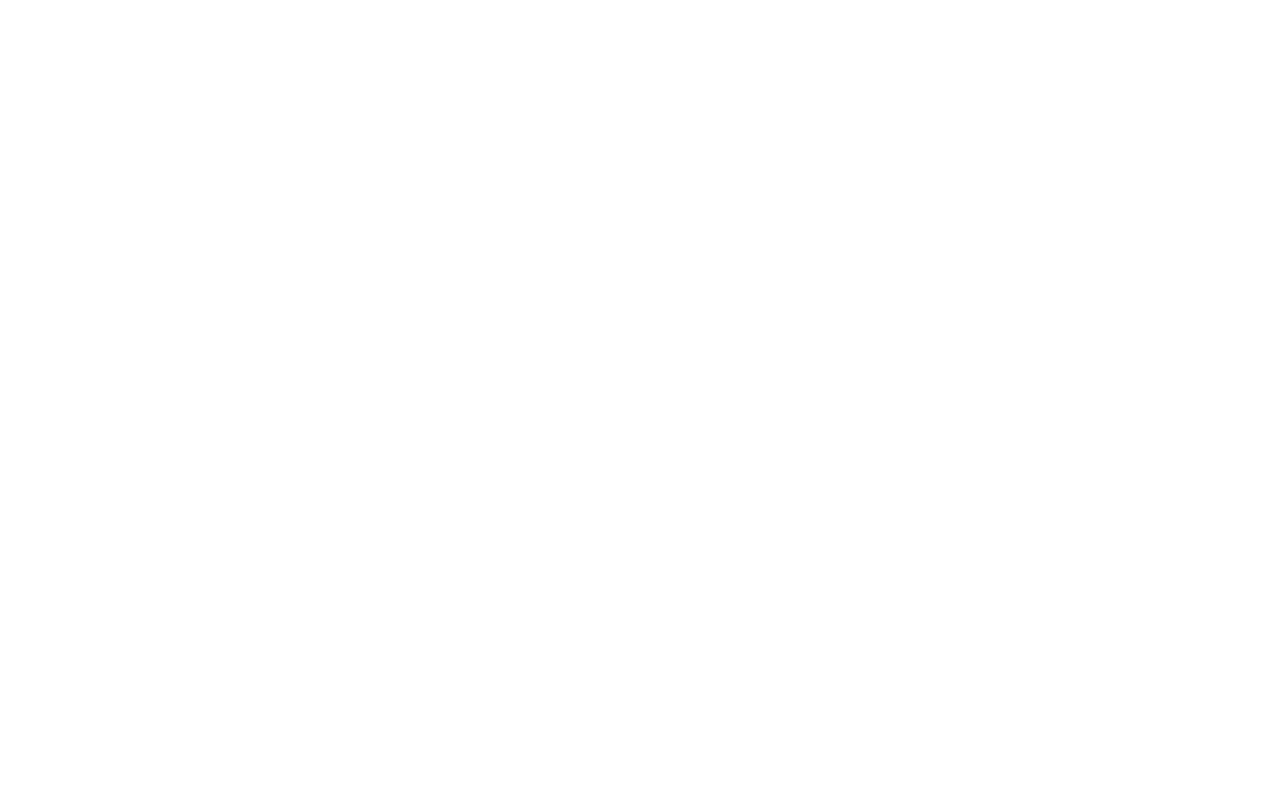
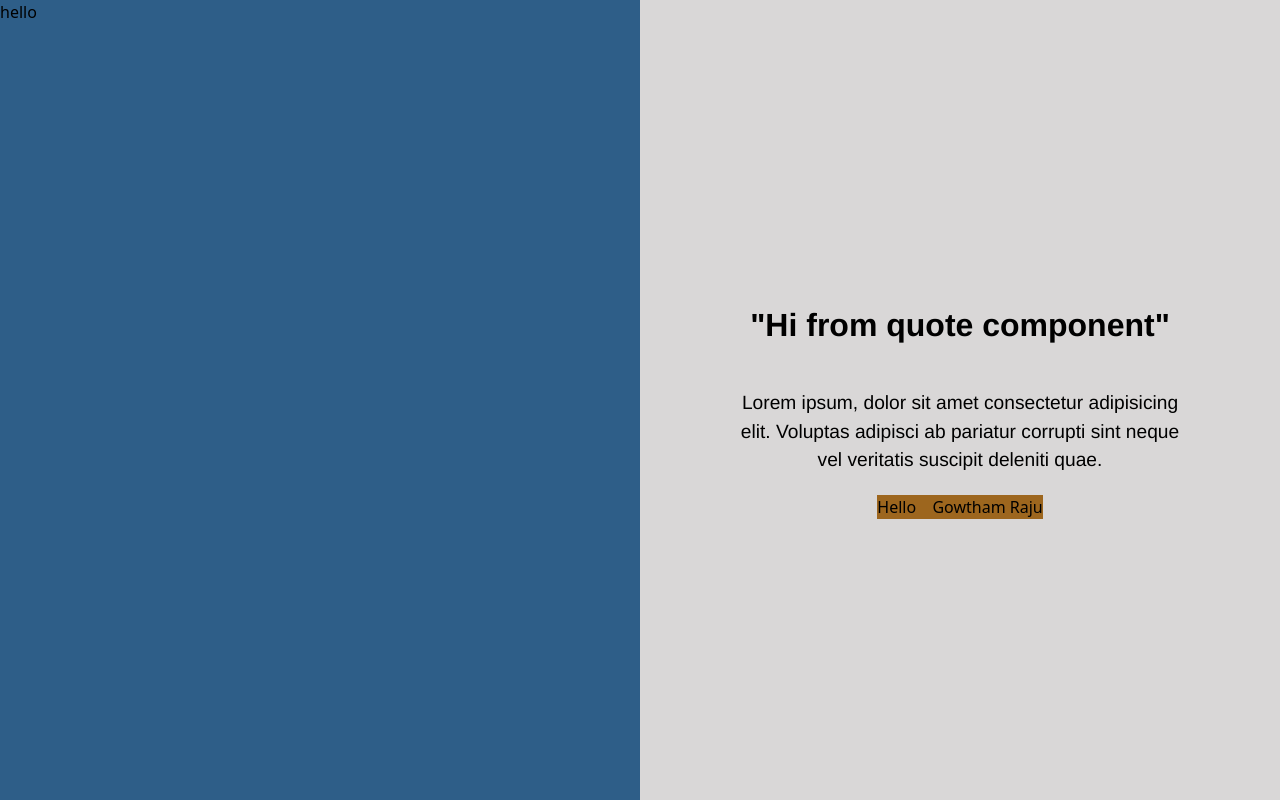
Before and after one commit to GowthamRaj24/BlogX-Scalable-Blog-Application, a React (Vite) app in the folder medium_frontend/: page /signup in a window 1280 px wide. Built offline with nearby package versions, Linux system fonts and the light colour scheme.

Commit message:
signup page

```diff
--- a/medium_frontend/src/App.tsx
+++ b/medium_frontend/src/App.tsx
@@ -1,7 +1,7 @@
 import {BrowserRouter , Routes , Route} from "react-router-dom";
 import Signup from "./pages/Signup";
 import Signin from "./pages/Signin";
-import Blog from "./pages/Blog"
+import Blog from "./pages/Blog";
 
 function App() {
 
@@ -9,8 +9,8 @@
     <>
     <BrowserRouter>
       <Routes>
-        <Route path="/signup" element={<Signin/>}/>
-        <Route path="/signin" element={<Signup/>} />
+        <Route path="/signin" element={<Signin/>}/>
+        <Route path="/signup" element={<Signup/>} />
         <Route path="/blog" element={<Blog/>} />
       </Routes>
     </BrowserRouter>
--- /dev/null
+++ b/medium_frontend/src/components/Quote/Qoute.css
@@ -0,0 +1,45 @@
+.outer-quote{
+    height: 100vh;
+    background-color: rgb(217, 215, 215);
+    display: flex;
+    justify-content: center;
+    align-items: center;
+    flex-direction: column;
+
+}
+
+.inner-quote{
+    max-width: 70%;
+    display: flex;
+    justify-content: center;
+    font-family: 'Franklin Gothic Medium', 'Arial Narrow', Arial, sans-serif;
+    flex-direction: column;
+    align-items: center;
+    text-align: center;
+}
+
+.inner-quote div{
+    padding: 20px 0px;
+}
+
+.quote-title{
+    font-weight: 700;
+    font-size :xx-large;
+}
+
+.quote-description{
+    font-weight: 300;
+    font-size: larger;
+}
+
+
+.quote-developer{
+    display: grid;
+    background-color: rgb(157, 102, 30);
+    grid-column: 2;
+    grid-template-columns: 1fr 2fr;
+}
+
+.image-developer{
+
+}
--- /dev/null
+++ b/medium_frontend/src/components/Quote/Quote.tsx
@@ -0,0 +1,27 @@
+import "./Qoute.css"
+
+const Quote = () => {
+    return(<>
+        <div className="outer-quote">
+            <div className="inner-quote">
+                <div className="quote-title">
+                    "Hi from quote component"
+                </div>
+                <div className="quote-description">
+                    Lorem ipsum, dolor sit amet consectetur adipisicing elit. Voluptas adipisci ab pariatur corrupti sint neque vel veritatis suscipit deleniti quae.
+                </div>
+            </div>
+            <div className="quote-developer">
+                <div className="image-developer">
+                    Hello
+                </div>
+                <div className="description-developer">
+                    Gowtham Raju
+                </div>
+            </div>
+        </div>
+    </>)
+}
+
+
+export default Quote;
--- /dev/null
+++ b/medium_frontend/src/components/Signup/SignupComponent.css
@@ -0,0 +1,4 @@
+.outer-signup{
+    height: 100vh;
+    background-color: rgb(46, 94, 136);
+}
--- /dev/null
+++ b/medium_frontend/src/components/Signup/SignupComponent.tsx
@@ -0,0 +1,11 @@
+import "./SignupComponent.css"
+
+const SignupComponent = () => {
+    return(<>
+     <div className="outer-signup">
+        hello
+     </div>
+    </>)
+}
+
+export default SignupComponent;
--- /dev/null
+++ b/medium_frontend/src/pages/Signup.css
@@ -0,0 +1,9 @@
+.signup-main {
+    display: grid;
+    grid-template-columns: 1fr 1fr;
+    width: 100vw;
+}
+
+.signup-main > * {
+    width: 100%;
+}
--- a/medium_frontend/src/pages/Signup.tsx
+++ b/medium_frontend/src/pages/Signup.tsx
@@ -1,5 +1,14 @@
+import Quote from "../components/Quote/Quote";
+import "./Signup.css";
+import SignupComponent from "../components/Signup/SignupComponent";
+
 const Signup = () => {
     return (<>
+        <div className="signup-main">
+            <SignupComponent/>
+            <Quote/>
+        </div>
+
     </>)
 }
 
```
